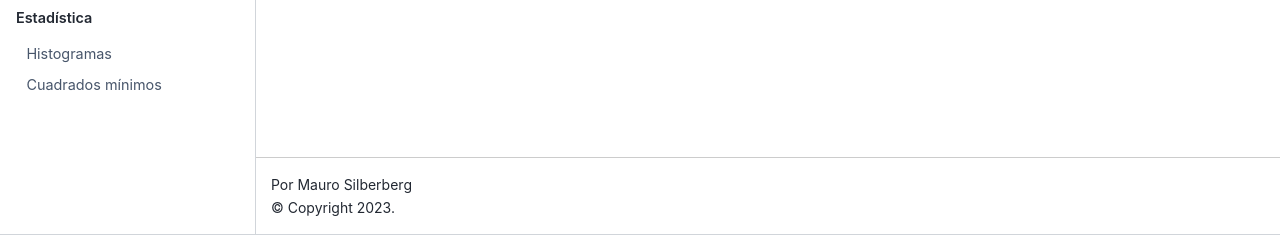
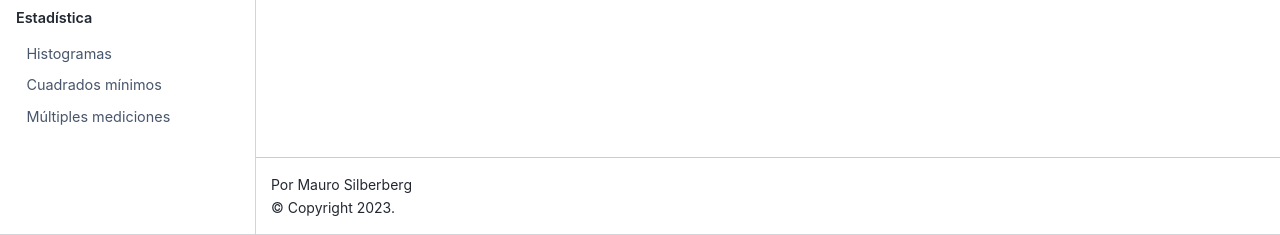
Before and after one commit to maurosilber/python-tutorial, a Jupyter Book: the page built from book/index.md, in a window 1280 px wide. Shown: the part 665-900 px from the top of the page. Built offline with Jupyter Book 1.0.4 settings and Sphinx 7.4.7 and the Sphinx Book theme 1.1.4, drawn with Linux system fonts in a browser that asks for light colours.

Commit message:
Mediciones consecutivas

```diff
--- a/book/_toc.yml
+++ b/book/_toc.yml
@@ -14,3 +14,4 @@ parts:
     chapters:
     - file: estadistica/histograma
     - file: estadistica/cuadrados_minimos
+    - file: estadistica/mediciones-consecutivas
```
Also changed, not shown: book/estadistica/mediciones-consecutivas.ipynb (added).
